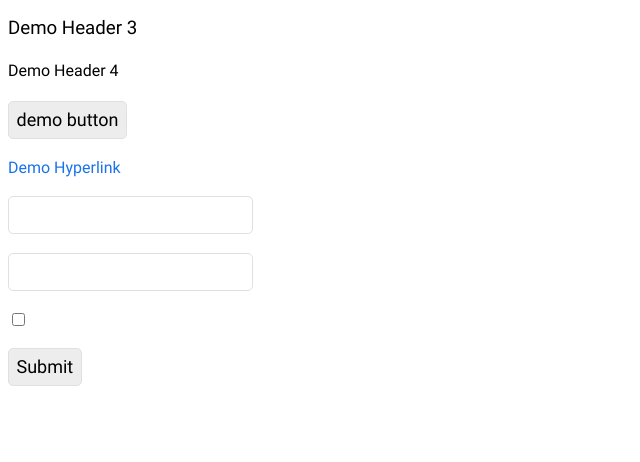
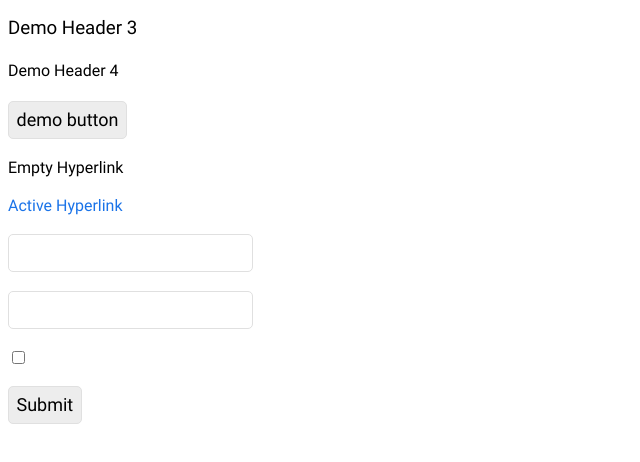
Before and after one commit to jak-inventions/Basic.css, a website: page demo.html in a window 1280 px wide. Shown: the part 98-560 px from the top of the page, without its empty margins (0-640 px from the left). Drawn offline with Linux system fonts and the light colour scheme.

Commit message:
style updates

```diff
--- a/basic.css
+++ b/basic.css
@@ -54,12 +54,12 @@ button:active{
 
 /* Hyperlinks */
 
-a{
+a:link{
   color: #1a73e8;
   text-decoration: none;
 }
 
-a:hover{
+a:link:hover{
   text-decoration: underline;
 }
 
--- a/demo.html
+++ b/demo.html
@@ -14,7 +14,9 @@
     <!-- Buttons & Hyperlinks -->
     <button>demo button</button>
     <br/><br/>
-    <a href='demo.html'>Demo Hyperlink</a>
+    <a>Empty Hyperlink</a>
+    <br/><br/>
+    <a href='https://www.youtube.com/watch?v=dQw4w9WgXcQ' target="_blank">Active Hyperlink</a>
     <br/><br/>
     <!-- Inputs -->
     <input type='text'>
```
